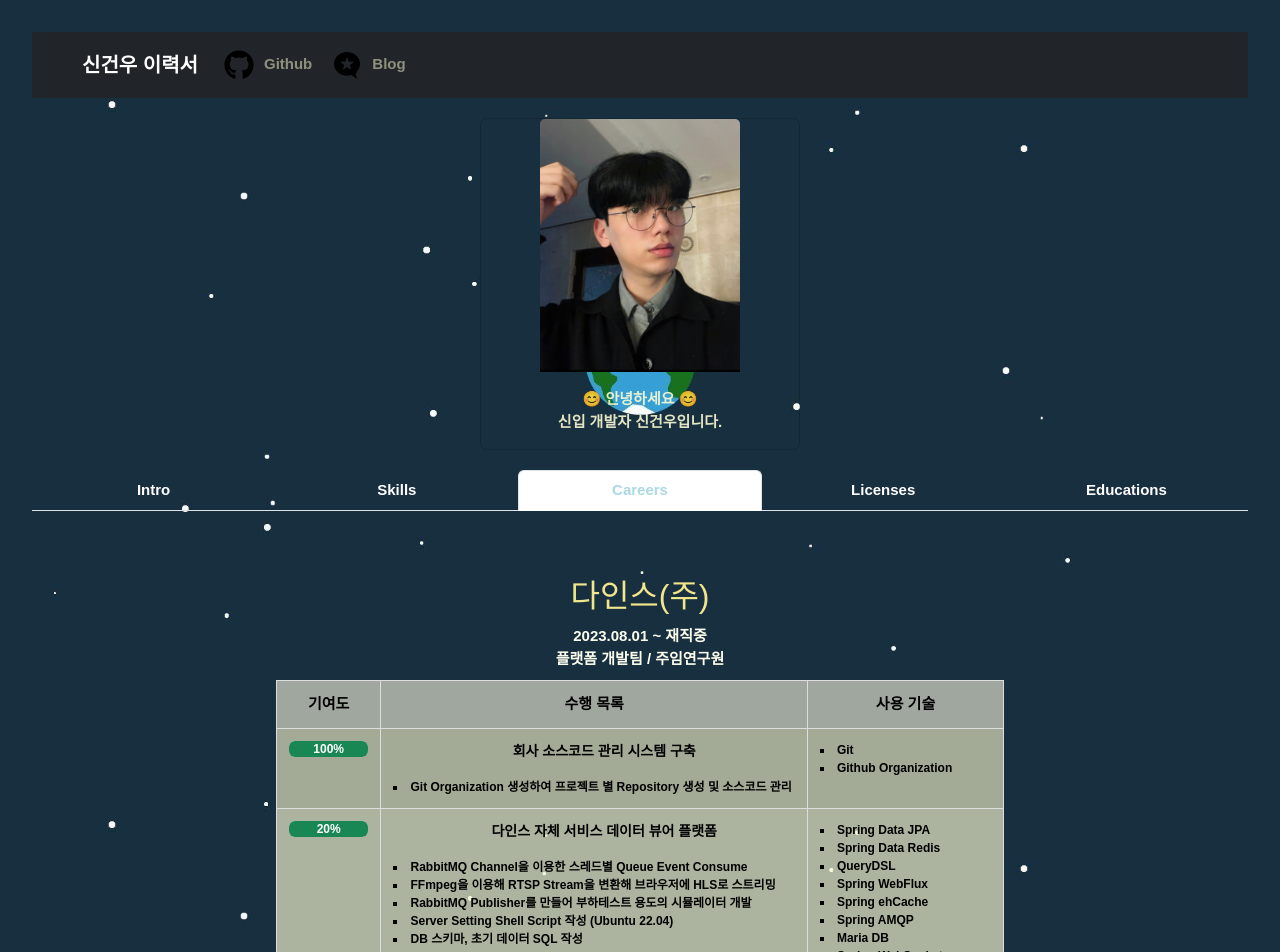
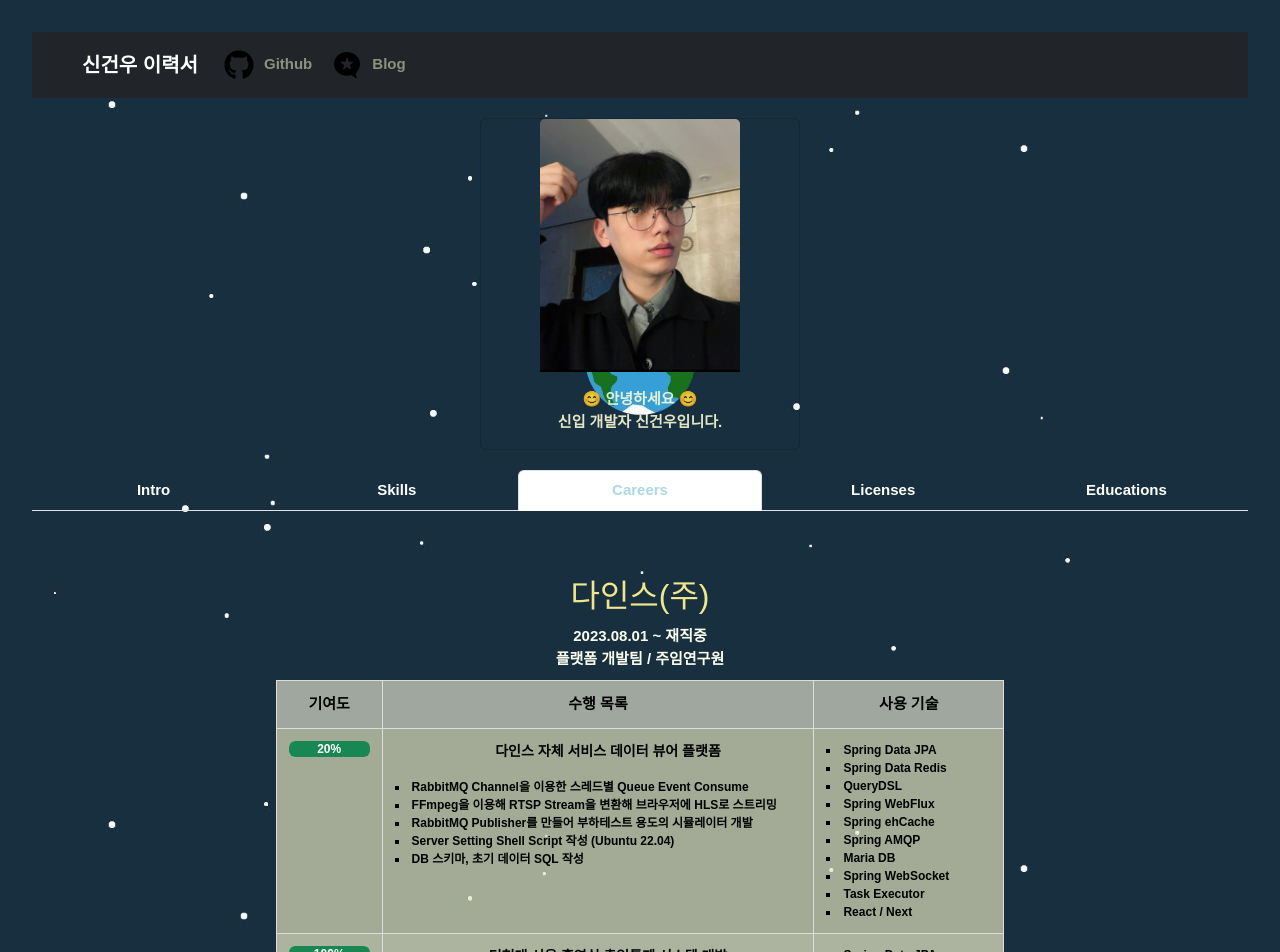
Before and after one commit to spacedustz/Resume, a React (Vite) app in the folder React/: page /careers in a window 1280 px wide. Shown: the top 952 px of the page. Built offline with nearby package versions, Linux system fonts and the light colour scheme.

Commit message:
Careers 부분 불필요 내용 삭제

```diff
--- a/React/src/components/Careers.tsx
+++ b/React/src/components/Careers.tsx
@@ -95,18 +95,6 @@ const Careers: React.FC = () => {
                         </thead>
 
                         <tbody>
-                        <tr>
-                            <td><BaseBar num={100}/></td>
-                            <SubTd>
-                                <ul>회사 소스코드 관리 시스템 구축</ul>
-                                <li>Git Organization 생성하여 프로젝트 별 Repository 생성 및 소스코드 관리</li>
-                            </SubTd>
-                            <SubTd>
-                                <li>Git</li>
-                                <li>Github Organization</li>
-                            </SubTd>
-                        </tr>
-
                         <tr>
                             <td><BaseBar num={20}/></td>
                             <SubTd>
```
